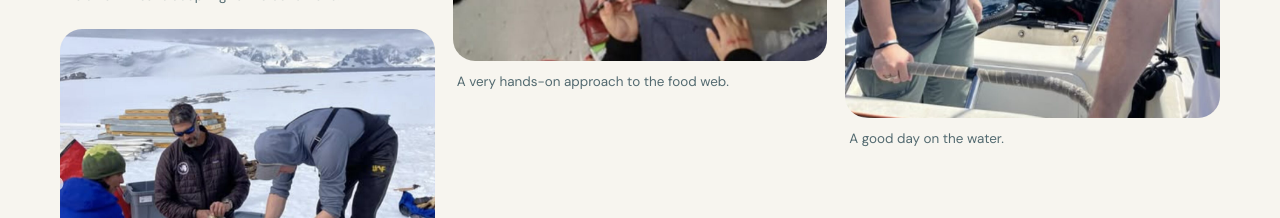
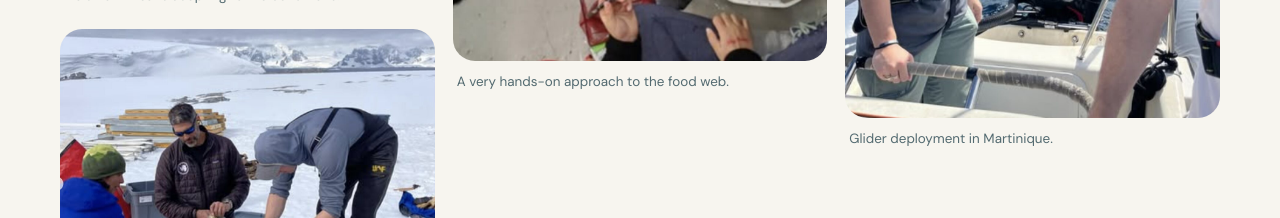
Before and after one commit to JackieVeatch/professional_site, a plain HTML site: page index.html in a window 1280 px wide. Shown: the part 9580-9798 px from the top of the page. Drawn offline with Linux system fonts and the light colour scheme.

Commit message:
Update Martinique fieldwork caption

```diff
--- a/index.html
+++ b/index.html
@@ -659,7 +659,7 @@
         </figure>
         <figure class="tall">
           <img src="assets/field-moment-martinique.jpg" alt="Jacquelyn Veatch smiling aboard a small research boat near Martinique">
-          <figcaption>A good day on the water.</figcaption>
+          <figcaption>Glider deployment in Martinique.</figcaption>
         </figure>
       </div>
     </section>
```
